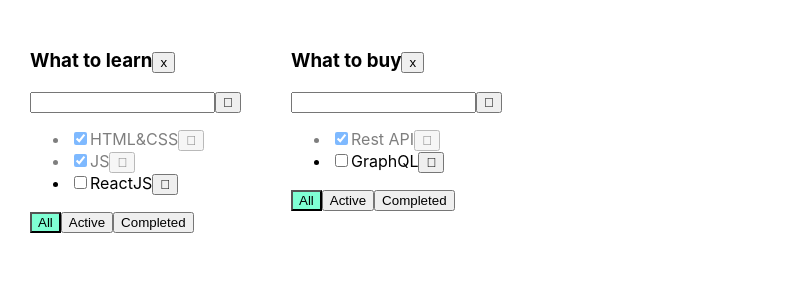
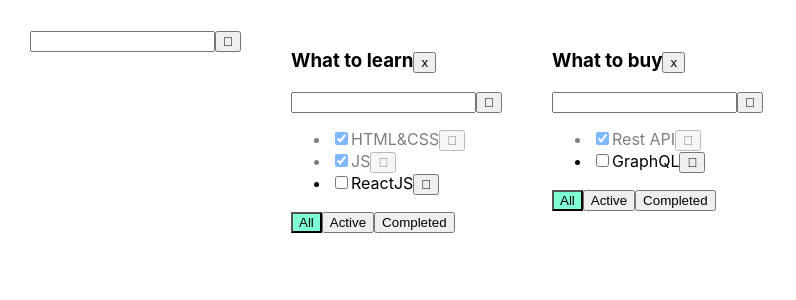
Before and after one commit to genamontana/todolist-last-chance, a React (Create React App) app: page / in a window 1280 px wide. Shown: the top 300 px of the page, without its empty margins (0-796 px from the left). Built offline with nearby package versions, Linux system fonts and the light colour scheme.

Commit message:
06 - Sprint 02, week 2 completed

```diff
--- /dev/null
+++ b/src/AddItemForm.tsx
@@ -0,0 +1,43 @@
+import React, {KeyboardEvent, ChangeEvent, useState} from 'react';
+
+export type AddItemFormType = {
+    addItem: (title: string) => void
+}
+
+
+export function AddItemForm(props: AddItemFormType) {
+    let [title, setTitle] = useState('')
+    const [error, setError] = useState<null | string>(null)
+
+    const addItem = () => {
+        if (title.trim() !== '') {
+            props.addItem(title)
+            setTitle('')
+        } else {
+            setError('Title is required')
+        }
+    }
+
+    const onChangeHandler = (e: ChangeEvent<HTMLInputElement>) => {
+        setTitle(e.currentTarget.value)
+    }
+
+    const onKeyPressHandler = (e: KeyboardEvent<HTMLInputElement>) => {
+        setError(null)
+        if (e.key === 'Enter') {
+            addItem()
+        }
+    }
+
+    return (
+        <div>
+            <input value={title}
+                   onChange={onChangeHandler}
+                   onKeyUp={onKeyPressHandler}
+                   className={error ? 'error' : ''}/>
+            <button onClick={addItem}></button>
+            {error && <div className={'error-message'}>{error}</div>}
+        </div>
+
+    )
+}
--- a/src/App.tsx
+++ b/src/App.tsx
@@ -2,6 +2,7 @@ import React, {useState} from 'react';
 import './App.css';
 import {TasksType, TodoList} from './TodoList';
 import {v1} from 'uuid';
+import {AddItemForm} from './AddItemForm';
 
 export type FilterValuesType = 'all' | 'active' | 'completed'
 type TodolistsType = {
@@ -72,8 +73,33 @@ function App() {
         setTasks({...tasks})
     }
 
+    const addTodoList = (title: string) => {
+        let newTodoListId = v1()
+        let newTodoList: TodolistsType = {id: newTodoListId, title, filter: 'all'}
+        setTodoLists([newTodoList, ...todoLists])
+        setTasks({...tasks, [newTodoListId]: []})
+    }
+
+    const changeTaskTitle = (id: string, newTitle: string, todoListId: string) => {
+        let todoListTasks = tasks[todoListId]
+        let task = todoListTasks.find(t => t.id === id)
+        if (task) {
+            task.title = newTitle
+            setTasks({...tasks})
+        }
+    }
+    const changeTodoListTitle = (todoListId: string, newTitle: string)=>{
+        let todoList = todoLists.find(tl => tl.id === todoListId)
+        if (todoList){
+            todoList.title = newTitle
+            setTodoLists([...todoLists])
+        }
+
+    }
+
     return (
         <div className="App">
+            <AddItemForm addItem={addTodoList}/>
             {todoLists.map(tl => {
                 let allTodoListTasks = tasks[tl.id]
                 let tasksFourTodoList = allTodoListTasks
@@ -93,7 +119,9 @@ function App() {
                                  addTask={addTask}
                                  changeTaskStatus={changeTaskStatus}
                                  filter={tl.filter}
-                                 removeTodoList={removeTodoList}/>
+                                 removeTodoList={removeTodoList}
+                                 changeTaskTitle={changeTaskTitle}
+                                 changeTodoListTitle={changeTodoListTitle}/>
             })
             }
         </div>
--- /dev/null
+++ b/src/EditableSpan.tsx
@@ -0,0 +1,38 @@
+import React, {ChangeEvent, KeyboardEvent, useState} from 'react';
+
+export type EditableSpanType = {
+    title: string
+    onChange: (newTitle: string) => void
+}
+
+export const EditableSpan = (props: EditableSpanType) => {
+    const [editMode, setEditMode] = useState<boolean>(false)
+    const [title, setTitle] = useState<string>(props.title)
+
+    const activateEditMode = () => {
+        setEditMode(true)
+        setTitle(props.title)
+    }
+    const activateViewMode = () => {
+        setEditMode(false)
+        props.onChange(title)
+    }
+    const onChangeHandlerTitle = (e: ChangeEvent<HTMLInputElement>) => {
+        setTitle(e.currentTarget.value)
+    }
+    const onKeyPressHandler = (e: KeyboardEvent<HTMLInputElement>) => {
+        if (e.key === 'Enter') {
+            setEditMode(false)
+        }
+    }
+
+    return (
+        editMode
+            ? <input onBlur={activateViewMode}
+                     onChange={onChangeHandlerTitle}
+                     onKeyUp={onKeyPressHandler}
+                     autoFocus
+                     value={title}/>
+            : <span onDoubleClick={activateEditMode}>{title}</span>
+    );
+};
--- a/src/TodoList.tsx
+++ b/src/TodoList.tsx
@@ -1,5 +1,7 @@
-import React, {KeyboardEvent, ChangeEvent, useState} from 'react';
+import React, {ChangeEvent} from 'react';
 import {FilterValuesType} from './App';
+import {AddItemForm} from './AddItemForm';
+import {EditableSpan} from './EditableSpan';
 
 export type TasksType = {
     id: string
@@ -16,32 +18,20 @@ type TodoListType = {
     changeTaskStatus: (id: string, isDone: boolean, todoListId: string) => void
     filter: FilterValuesType
     removeTodoList: (id: string) => void
+    changeTaskTitle: (id: string, newTitle: string, todoListId: string) => void
+    changeTodoListTitle: (id: string, title: string) => void
 }
 
 export function TodoList(props: TodoListType) {
-    let [title, setTitle] = useState('')
-    const [error, setError] = useState<null | string>(null)
-
-    const addTask = () => {
-        if (title.trim() !== '') {
-            props.addTask(title.trim(), props.id)
-            setTitle('')
-        } else {
-            setError('Title is required')
-        }
+    const addTask = (title: string) => {
+        props.addTask(title, props.id)
     }
-
-    const onChangeHandler = (e: ChangeEvent<HTMLInputElement>) => {
-        setTitle(e.currentTarget.value)
+    const removeTodolist = () => {
+        props.removeTodoList(props.id)
     }
-
-    const onKeyPressHandler = (e: KeyboardEvent<HTMLInputElement>) => {
-        setError(null)
-        if (e.key === 'Enter') {
-            addTask()
-        }
+    const changeTodoListTitle = (title: string) => {
+        props.changeTodoListTitle(props.id, title)
     }
-
     const onAllClickHandler = () => {
         props.changeFilter('all', props.id)
     }
@@ -52,23 +42,13 @@ export function TodoList(props: TodoListType) {
         props.changeFilter('completed', props.id)
     }
 
-    const deleteTodolist = () => {
-        props.removeTodoList(props.id)
-    }
+
     return (
         <div>
-            <h3>{props.title}
-                <button onClick={deleteTodolist}>x</button>
+            <h3><EditableSpan title={props.title} onChange={changeTodoListTitle}/>
+                <button onClick={removeTodolist}>x</button>
             </h3>
-
-            <div>
-                <input value={title}
-                       onChange={onChangeHandler}
-                       onKeyUp={onKeyPressHandler}
-                       className={error ? 'error' : ''}/>
-                <button onClick={addTask}></button>
-                {error && <div className={'error-message'}>{error}</div>}
-            </div>
+            <AddItemForm addItem={addTask}/>
             <ul>
                 {props.tasks.map((task) => {
                     const onClickHandler = () => props.removeTask(task.id, props.id)
@@ -76,10 +56,13 @@ export function TodoList(props: TodoListType) {
                         let newIsDoneValue = e.currentTarget.checked
                         props.changeTaskStatus(task.id, newIsDoneValue, props.id)
                     }
+                    const onChangeTitleHandler = (newTitle: string) => {
+                        props.changeTaskTitle(task.id, newTitle, props.id)
+                    }
 
                     return (<li key={task.id} className={task.isDone ? 'is-done' : ''}>
                         <input type="checkbox" checked={task.isDone} onChange={onChangeHandler}/>
-                        <span>{task.title}</span>
+                        <EditableSpan title={task.title} onChange={onChangeTitleHandler}/>
                         <button onClick={onClickHandler}></button>
                     </li>)
 
```
